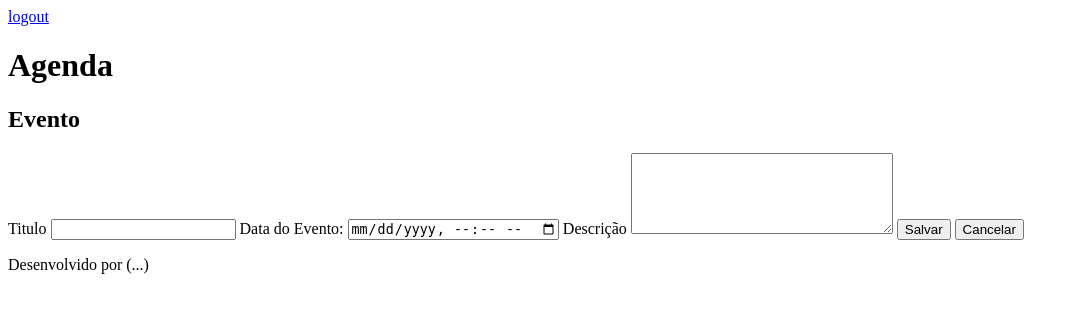
After one commit to Paulo-Felipe-96/agenda, a Django app: page /agenda/evento/ in a window 1280 px wide. The commit adds this page. Shown: the top 313 px of the page, without its empty margins (0-1079 px from the left). Run offline with Django 3.2, Linux system fonts and the light colour scheme; a user stored in the database is signed in.

Commit message:
Incluído template para inserção de eventos da agenda

```diff
--- a/agenda/urls.py
+++ b/agenda/urls.py
@@ -21,6 +21,8 @@ from django.views.generic import RedirectView
 urlpatterns = [
     path('admin/', admin.site.urls),
     path('agenda/', views.lista_eventos),
+    path('agenda/evento/', views.evento),
+    path('agenda/evento/submit', views.submit_evento),
     path('', RedirectView.as_view(url='/agenda/')),
     path('login/', views.login_user),
     path('login/submit', views.submit_login),
--- a/core/views.py
+++ b/core/views.py
@@ -40,3 +40,22 @@ def lista_eventos(request):
     evento = Evento.objects.filter(usuario=usuario)
     dados = {'eventos': evento}
     return render(request, 'agenda.html', dados)
+
+
+@login_required(login_url='/login/')
+def evento(request):
+    return render(request, 'evento.html')
+
+
+@login_required(login_url='/login/')
+def submit_evento(request):
+    if request.POST:
+        titulo = request.POST.get('titulo')
+        data_evento = request.POST.get('data_evento')
+        descricao = request.POST.get('descricao')
+        usuario = request.user
+        Evento.objects.create(titulo=titulo,
+                              data_evento=data_evento,
+                              descricao=descricao,
+                              usuario=usuario)
+    return redirect('/')
--- a/templates/agenda.html
+++ b/templates/agenda.html
@@ -1,6 +1,11 @@
 {% extends "model-page.html" %}
 {% block content %}
 <h2>Agendamentos</h2>
+<a href="evento/">
+    <button type="button">
+        Novo evento
+    </button>
+</a>
 <ul>
     {% for evento in eventos %}
     <li>{{ evento.titulo }} - {{ evento.get_data_evento }}</li>
--- /dev/null
+++ b/templates/evento.html
@@ -0,0 +1,19 @@
+{% extends "model-page.html" %}
+{% block content %}
+    <h2>Evento</h2>
+
+    <form action="submit" method="POST">{% csrf_token %}
+        <label>Titulo</label>
+        <input type="text" name="titulo">
+
+        <label>Data do Evento:</label>
+        <input type="datetime-local" name="data_evento">
+
+        <label>Descrição</label>
+        <textarea name="descricao" id="" cols="30" rows="5"></textarea>
+        <button type="submit">Salvar</button>
+        <a href="/">
+            <button type="button">Cancelar</button>
+        </a>
+    </form>
+{% endblock %}
```
Also changed, not shown: db.sqlite3. Lines whose indentation alone changed are shown as unchanged.
